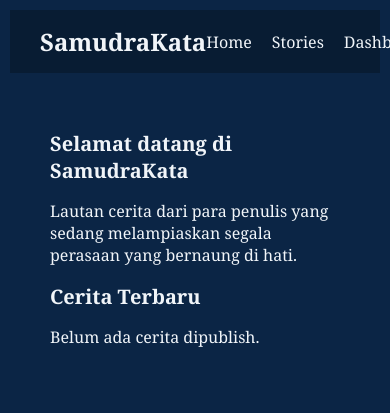
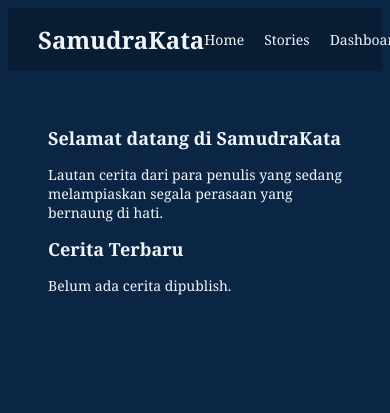
Before and after one commit to FOREVER8-dev/SamudraKata, a Flask app: page / in a window 390 px wide; the page is wider, and only the part inside the window is pictured. Shown: the top 413 px of that part. Run offline with Flask 3, Linux system fonts and the light colour scheme; data that the repository does not hold is empty.

Commit message:
Update style.css

```diff
--- a/static/css/style.css
+++ b/static/css/style.css
@@ -207,3 +207,23 @@ small a:hover {
         font-size: 16px;
     }
 }
+
+/* HP layar kecil (max 480px) */
+@media screen and (max-width: 480px) {
+    body {
+        padding: 8px;
+        font-size: 14px;
+    }
+
+    h1 {
+        font-size: 22px;
+    }
+
+    h2 {
+        font-size: 18px;
+    }
+
+    .story {
+        padding: 10px;
+    }
+}
```
